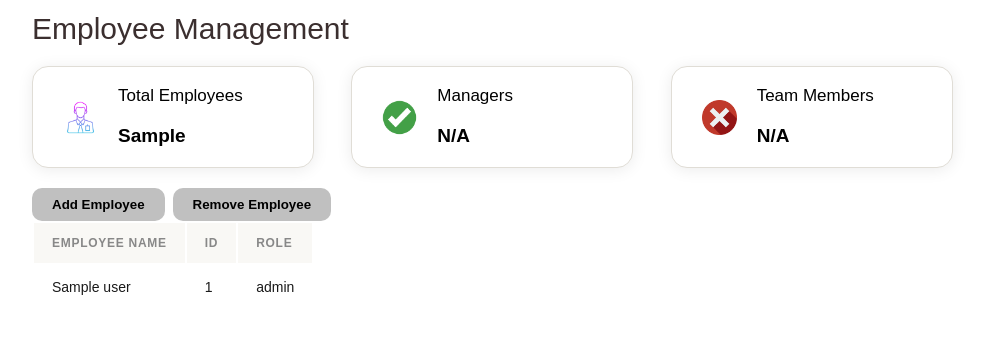
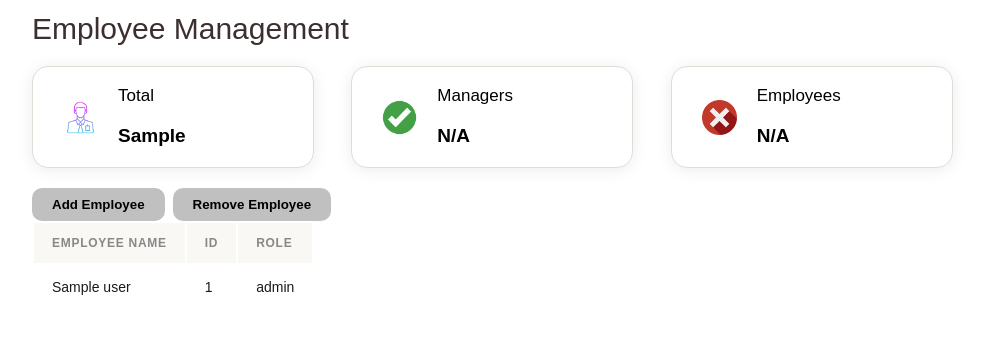
Before and after one commit to BedHeadNinja/SE-Project-416-GD, a Python web app: template IMS/IMS/templates/management/employee_info.html in a window 1280 px wide. Shown: the part 90-430 px from the top of the page, without its empty margins (134-1118 px from the left). Run offline with Jinja, Linux system fonts and the light colour scheme; the template is opened without the code that fills it: most values are stand-ins (such as "Sample title", 1, 10 or a date in 2020); form fields are guessed from the names that the template uses.

Commit message:
Change labels from 'Total Employees' to 'Total' and 'Team Members' to 'Employees'

```diff
--- a/IMS/IMS/templates/management/employee_info.html
+++ b/IMS/IMS/templates/management/employee_info.html
@@ -13,7 +13,7 @@
                 <img src="{{ url_for('static', filename='image/employee.png') }}" alt="Employee Icon" style="width: 35px; height: 35px;">
             </div>
             <div>
-                <p style="font-size: 17px;">Total Employees</p>
+                <p style="font-size: 17px;">Total</p>
                 <p><strong>{{ userStats[0] }}</strong></p>
             </div>
         </div>
@@ -31,7 +31,7 @@
                 <img src="{{ url_for('static', filename='image/unchecked.png') }}" alt="Employee Icon" style="width: 35px; height: 35px;">
             </div>
             <div>
-                <p style="font-size: 17px;">Team Members</p>
+                <p style="font-size: 17px;">Employees</p>
                 <p><strong>N/A</strong></p>
             </div>
         </div>
```
